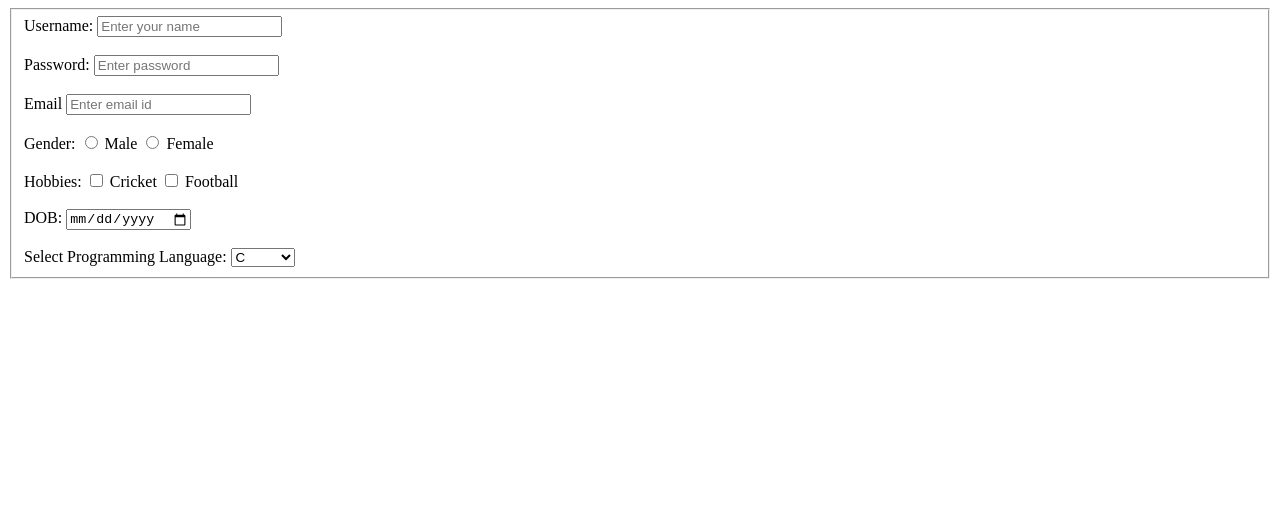
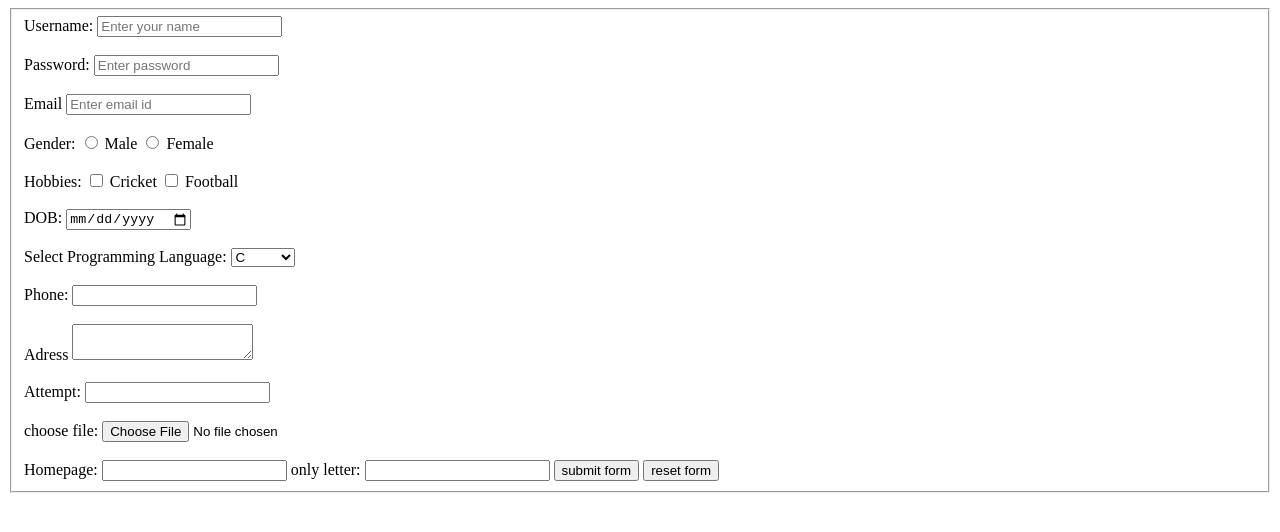
Before and after one commit to reacher81/ds1_html, a plain HTML site: page EXPERIMENT 4/form.html in a window 1280 px wide. Drawn offline with Linux system fonts and the light colour scheme.

Commit message:
[My first assignment is completed]

```diff
--- a/EXPERIMENT 4/form.html
+++ b/EXPERIMENT 4/form.html
@@ -10,9 +10,9 @@
 <body>
     <fieldset>
 
-        <form action="#" name="Ayush" target="_self" method="get">
+        <form action="./response.html" name="Ayush" target="_self" method="get">
             <label for="name">Username:</label>
-            <input type="text" name="name" id="name" placeholder="Enter your name">
+            <input type="text" name="name" id="name" placeholder="Enter your name" required>
             <br>  <!-- for next line-->
             <br>  <!-- for one line space-->
 
@@ -52,6 +52,29 @@
                 <option value="Python">Python</option>
                 <option value="Java">JAVA</option>
             </select>
+            <br><br>
+
+            <label for="tel">Phone: </label>
+            <input type="tel" name="tel" id="tel">
+            <br><br>
+            <label for="add">Adress</label>
+            <textarea name="add" id="add"></textarea>
+            <br><br>
+            <label for="attmpt">Attempt: </label>
+            <input type="number" name="attmpt" id="attmpt">
+            <br><br>
+            <label for="file">choose file:</label>
+            <input type="file">
+            <br><br>
+
+            <label for="url">Homepage:</label>
+            <input type="url" name="url" id="url">
+
+            <label>only letter:</label>
+            <input type="text" name="letters" pattern="[A-Za-z]+" required>
+
+                <input type="submit" value="submit form">
+                <input type="reset" value="reset form">
 
 
 
```
Also changed, not shown: ASSIGNMENT/Assignment1.html (added, +12 -0 lines), EXPERIMENT 1/index.html (+2 -2 lines), EXPERIMENT 2/Experiment 2.html (+2 -0 lines), EXPERIMENT 4/response.html (added, +11 -0 lines), 1 other file.
